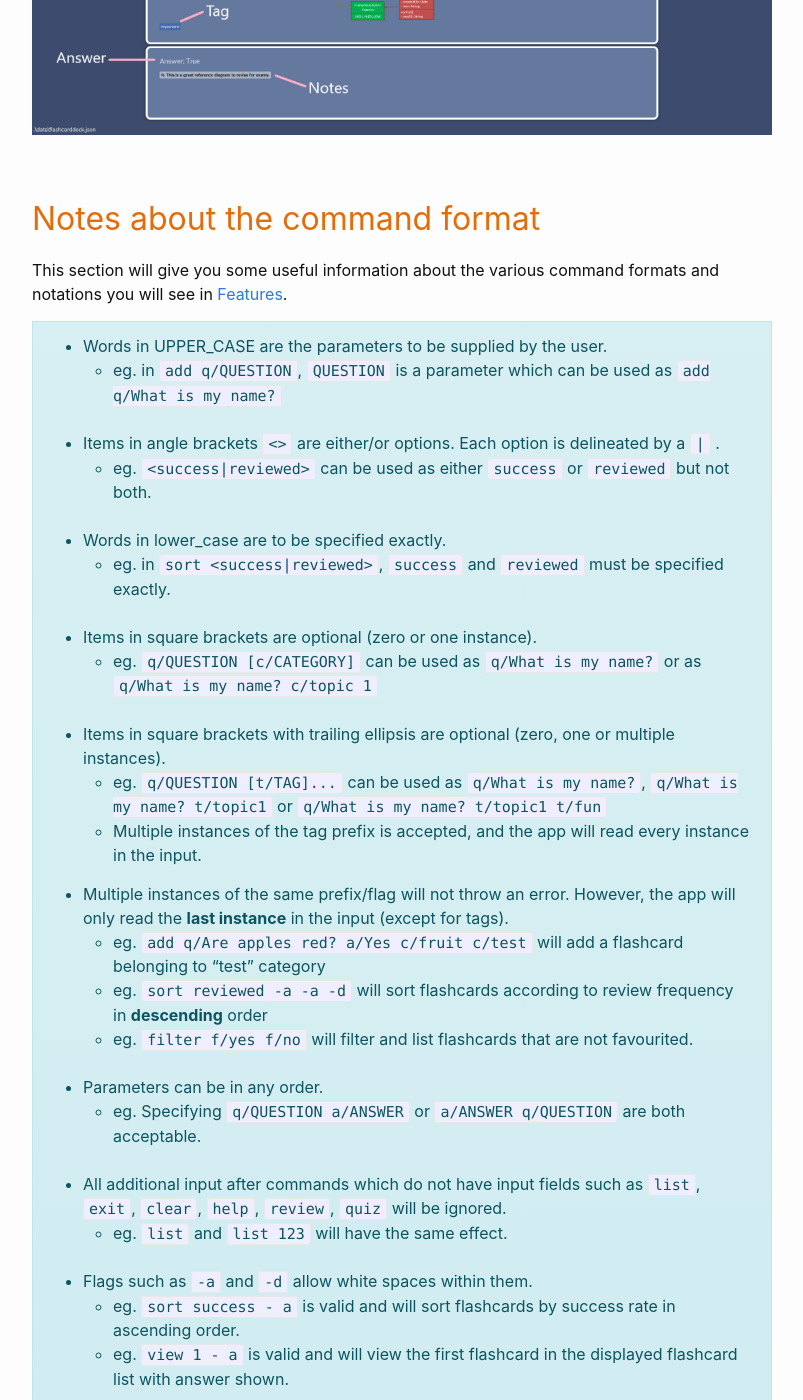
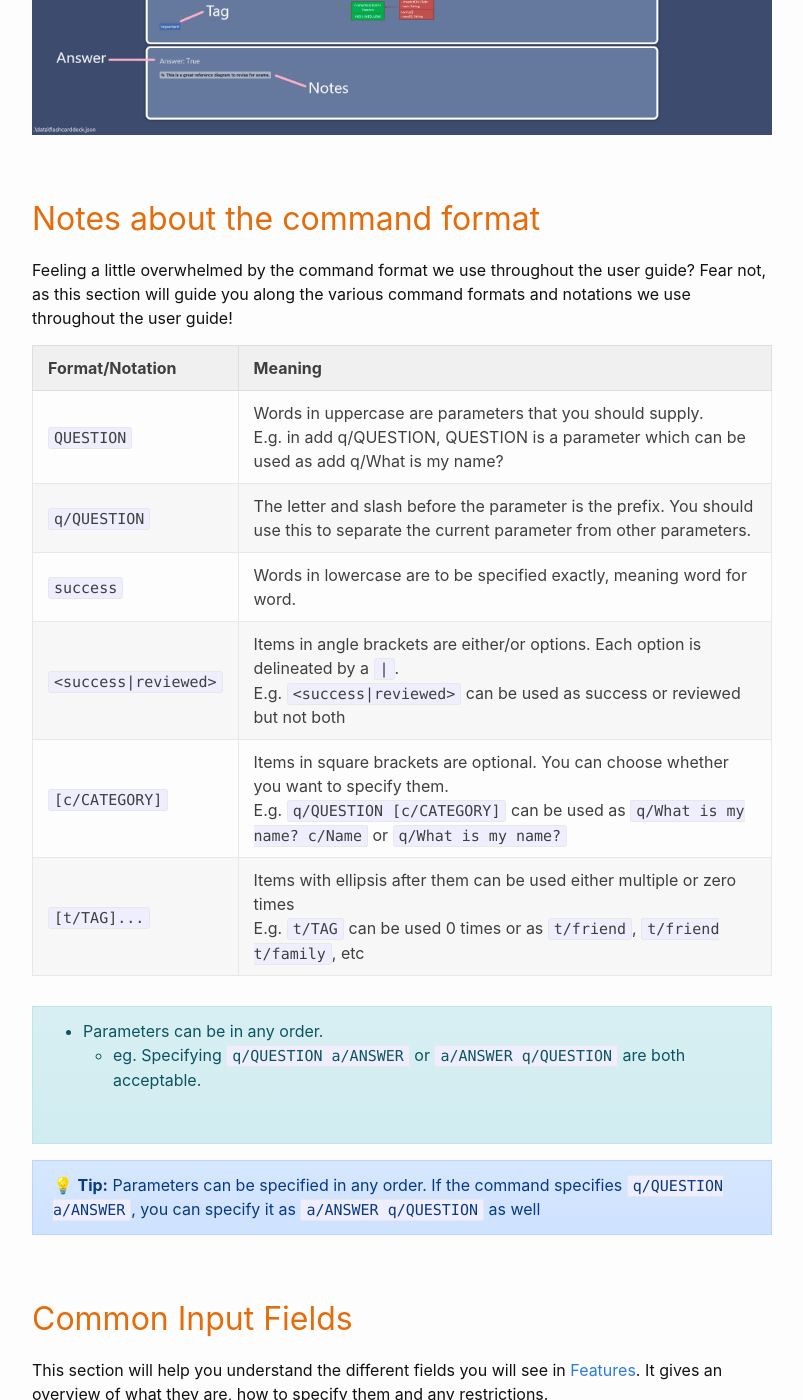
Before and after one commit to minzzelo/cs2101ug, a Jekyll site: the page built from docs/UserGuide.md, in a window 1280 px wide and 1400 px high, scrolled down 2902 px. Shown: the whole window, without its empty margins (238-1041 px from the left). Built offline with Jekyll 4.4.1, drawn with Linux system fonts in a browser that asks for light colours; emoji names are drawn with the system emoji font; some of the changed text lies outside the part shown.

Commit message:
Update notes about command format

```diff
--- a/docs/UserGuide.md
+++ b/docs/UserGuide.md
@@ -78,50 +78,26 @@ The figures below show the annotated version of the graphic user interface. This
 <div style="page-break-after: always;"></div>
 
 ## Notes about the command format
-
-This section will give you some useful information about the various command formats and notations you will see in [Features](#features).
-<div markdown="block" class="alert alert-info">
+Feeling a little overwhelmed by the command format we use throughout the user guide? Fear not, as this section will guide you along the various command formats and notations we use throughout the user guide!
 
 
-* Words in UPPER_CASE are the parameters to be supplied by the user.
-  * eg. in `add q/QUESTION`, `QUESTION` is a parameter which can be used as `add q/What is my name?`<br><br>
+Format/Notation | Meaning
+-----------|-----------------------
+`QUESTION` | Words in uppercase are parameters that you should supply. <br> E.g. in add q/QUESTION, QUESTION is a parameter which can be used as add q/What is my name?
+`q/QUESTION` | The letter and slash before the parameter is the prefix. You should use this to separate the current parameter from other parameters.
+`success` | Words in lowercase are to be specified exactly, meaning word for word.
+`<success|reviewed>` | Items in angle brackets are either/or options. Each option is delineated by a `|`. <br> E.g. `<success|reviewed>` can be used as success or reviewed but not both
+`[c/CATEGORY]` | Items in square brackets are optional. You can choose whether you want to specify them. <br> E.g. `q/QUESTION [c/CATEGORY]` can be used as `q/What is my name? c/Name` or `q/What is my name?`
+`[t/TAG]...` | Items with ellipsis after them can be used either multiple or zero times <br> E.g. `t/TAG` can be used 0 times or as `t/friend`, `t/friend t/family`, etc
 
-* Items in angle brackets `<>` are either/or options. Each option is delineated by a `|` .
-  * eg. `<success|reviewed>` can be used as either `success` or `reviewed` but not both.<br><br>
-
-* Words in lower_case are to be specified exactly.
-  * eg. in `sort <success|reviewed>`, `success` and `reviewed` must be specified exactly.<br><br>
-
-* Items in square brackets are optional (zero or one instance).
-  * eg. `q/QUESTION [c/CATEGORY]` can be used as `q/What is my name?` or as `q/What is my name? c/topic 1`<br><br>
-
-* Items in square brackets with trailing ellipsis are optional (zero, one or multiple instances).
-  * eg. `q/QUESTION [t/TAG]...` can be used as `q/What is my name?`, `q/What is my name? t/topic1` or
-  `q/What is my name? t/topic1 t/fun`
-  * Multiple instances of the tag prefix is accepted, and the app will read every instance
-    in the input.<br>
-
-<div style="page-break-after: always;"></div>
-
-* Multiple instances of the same prefix/flag will not throw an error. However, the app will only read the **last instance** in the input (except for tags).
-  * eg. `add q/Are apples red? a/Yes c/fruit c/test` will add a flashcard belonging to "test" category
-  * eg. `sort reviewed -a -a -d` will sort flashcards according to review frequency in **descending** order
-  * eg. `filter f/yes f/no` will filter and list flashcards that are not favourited.<br><br>
-
+<div markdown="block" class="alert alert-info">
 * Parameters can be in any order.
   * eg. Specifying `q/QUESTION a/ANSWER` or `a/ANSWER q/QUESTION` are both acceptable.<br><br>
+</div>
 
-* All additional input after commands which do not have input fields such as `list`, `exit`, `clear`, `help`, `review`, `quiz` will be ignored.
-  * eg. `list` and `list 123` will have the same effect.<br><br>
+<div markdown="span" class="alert alert-primary">
 
-* Flags such as `-a` and `-d` allow white spaces within them.
-  * eg. `sort success -   a` is valid and will sort flashcards by success rate in ascending order.
-  * eg. `view 1 -  a` is valid and will view the first flashcard in the displayed flashcard list with answer shown.<br><br>
-
-* Prefixes and flags are both case sensitive.
-  * eg. `q/` is not the same as `Q/`
-  * eg. `-a` is not the same as `-A`
-
+:bulb: **Tip:** Parameters can be specified in any order. If the command specifies `q/QUESTION a/ANSWER`, you can specify it as `a/ANSWER q/QUESTION` as well
 </div>
 
 <div style="page-break-after: always;"></div>
```
